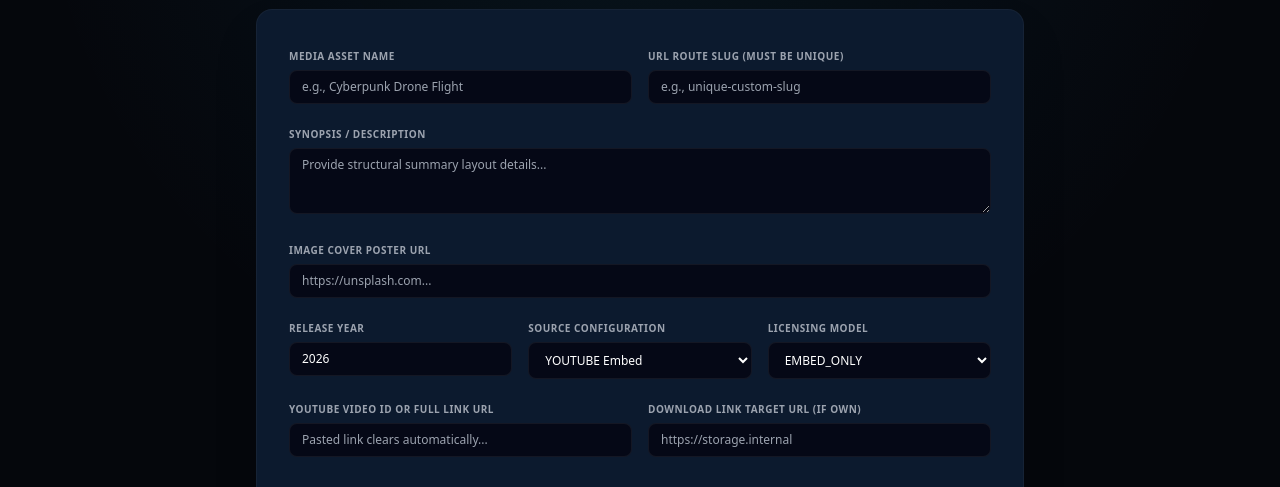
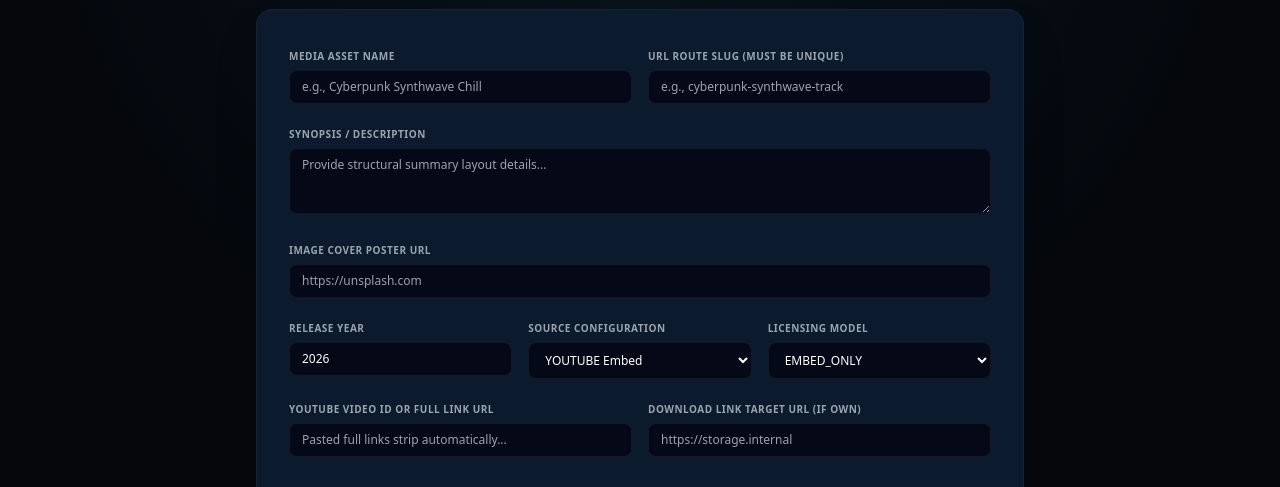
Before and after one commit to gosbertreonsi-ux/VideoHub, a Next.js app: page /admin in a window 1280 px wide. Shown: the part 181-668 px from the top of the page. Built offline with nearby package versions, Linux system fonts and the light colour scheme.

Commit message:
video page directed from youtube updated

```diff
--- a/src/app/admin/page.tsx
+++ b/src/app/admin/page.tsx
@@ -9,14 +9,14 @@ interface AdminPageProps {
 
 export default async function AdminDashboardPage({ searchParams }: AdminPageProps) {
 
-  // 🛡️ Admin Terminal Identity Verification
+  // 🛡️ Identity Verification Gate
   const simulatedUserRole = "ADMIN";
 
   if (simulatedUserRole !== "ADMIN") {
     redirect('/?error=unauthorized_admin_access');
   }
 
-  // Server Action function pipeline to ingest data fields down into Neon safely
+  // Secure Server Action pipeline to safely ingest data parameters into Neon Cloud
   async function handleAddTitle(formData: FormData) {
     'use server';
 
@@ -29,23 +29,24 @@ export default async function AdminDashboardPage({ searchParams }: AdminPageProp
     const license = formData.get('license') as any;
     const fileUrl = formData.get('fileUrl') as string || null;
 
-    // 🛠️ AUTOMATED YOUTUBE REGEX EXTAL CLEANER EXTRACTION LOOP
+    // 🛠️ AUTOMATED YOUTUBE REGEX CLEANER EXTRACTION LOOP
     const embedIdInput = formData.get('embedId') as string || null;
     let embedId = null;
 
     if (embedIdInput) {
-      // High-performance matching sequence catches watch urls, shorts, embeds, and list string tokens
       const youtubeRegex = /(?:youtube\.com\/(?:[^\/]+\/.+\/|(?:v|e(?:mbed)?)\/|.*[?&]v=)|youtu\.be\/)([^"&?\/\s]{11})/i;
       const match = embedIdInput.match(youtubeRegex);
-      embedId = match ? match[1] : embedIdInput.trim(); // Pulls out only the 11 character token safely!
+      embedId = match ? match[1] : embedIdInput.trim(); // Safely isolates the clean 11 character token string
     }
 
     if (!name || !slug) {
       redirect('/admin?error=missing_required_fields');
     }
 
+    let isDuplicate = false;
+
     try {
-      // 🏎️ Direct Ingestion Attempt
+      // 🏎️ Direct Database Ledger Ingestion Task
       await db.title.create({
         data: {
           name,
@@ -60,15 +61,19 @@ export default async function AdminDashboardPage({ searchParams }: AdminPageProp
         },
       });
     } catch (error: any) {
-      // 🛡️ DEFENSIVE GUARD: Catch Prisma Unique Barcode Slug Collisions Instantly
+      console.error("Database tracking caught an error:", error.message);
+      // If code is P2002, it means a unique constraint URL slug collision happened in Postgres
       if (error.code === 'P2002') {
-        redirect(`/admin?error=slug_already_exists&failed_slug=${slug}`);
+        isDuplicate = true;
       }
-      // General error catch-all
-      redirect('/admin?error=database_transaction_failed');
     }
 
-    // Clear stale caching snapshots to force immediate refresh layouts
+    // 🛡️ CRITICAL FIX: Execute redirects outside the try/catch context block to respect Next.js routing engines
+    if (isDuplicate) {
+      redirect(`/admin?error=slug_already_exists&failed_slug=${slug}`);
+    }
+
+    // Clear stale caching snapshots to force immediate refresh layouts globally
     revalidatePath('/');
     revalidatePath('/games');
     redirect('/admin?success=item_published_live');
@@ -77,21 +82,15 @@ export default async function AdminDashboardPage({ searchParams }: AdminPageProp
   return (
     <div className="max-w-3xl mx-auto space-y-8 animate-page-entry">
 
-      {/* 🧭 SYSTEM NOTIFICATION ALERTS DISPLAY PANEL */}
+      {/* 🧭 NOTIFICATION CONTROL CENTRE ALERTS BANNER PANEL */}
       {searchParams.error === 'slug_already_exists' && (
-        <div className="p-4 bg-red-950/40 border border-red-900/50 rounded-xl text-red-400 text-xs font-semibold">
+        <div className="p-4 bg-red-950/40 border border-red-900/50 rounded-xl text-red-400 text-xs font-semibold shadow-lg">
           ⚠️ **Ingestion Rejected:** A video asset with the web route address URL <span className="underline font-mono">"{searchParams.failed_slug}"</span> already exists inside your Neon database. Please choose a unique name slug!
         </div>
       )}
 
-      {searchParams.error === 'missing_required_fields' && (
-        <div className="p-4 bg-red-950/40 border border-red-900/50 rounded-xl text-red-400 text-xs font-semibold">
-          ⚠️ **Ingestion Rejected:** Required parameters (Name / Slug) were omitted from the form fields.
-        </div>
-      )}
-
       {searchParams.success === 'item_published_live' && (
-        <div className="p-4 bg-emerald-950/40 border border-emerald-900/50 rounded-xl text-emerald-400 text-xs font-semibold">
+        <div className="p-4 bg-emerald-950/40 border border-emerald-900/50 rounded-xl text-emerald-400 text-xs font-semibold shadow-lg">
           🚀 **Success:** Media object validated, cleaned, and published down into your cloud data layers live!
         </div>
       )}
@@ -108,11 +107,11 @@ export default async function AdminDashboardPage({ searchParams }: AdminPageProp
         <div className="grid grid-cols-1 sm:grid-cols-2 gap-4">
           <div className="space-y-1">
             <label className="text-[10px] font-black uppercase tracking-wider text-gray-400">Media Asset Name</label>
-            <input type="text" name="name" required placeholder="e.g., Cyberpunk Drone Flight" className="w-full bg-[var(--bg)] border border-white/[0.06] rounded-lg px-3 py-2 text-xs text-white focus:outline-none focus:border-[var(--accent)]" />
+            <input type="text" name="name" required placeholder="e.g., Cyberpunk Synthwave Chill" className="w-full bg-[var(--bg)] border border-white/[0.06] rounded-lg px-3 py-2 text-xs text-white focus:outline-none focus:border-[var(--accent)]" />
           </div>
           <div className="space-y-1">
             <label className="text-[10px] font-black uppercase tracking-wider text-gray-400">URL Route Slug (Must be unique)</label>
-            <input type="text" name="slug" required placeholder="e.g., unique-custom-slug" className="w-full bg-[var(--bg)] border border-white/[0.06] rounded-lg px-3 py-2 text-xs text-white focus:outline-none focus:border-[var(--accent)]" />
+            <input type="text" name="slug" required placeholder="e.g., cyberpunk-synthwave-track" className="w-full bg-[var(--bg)] border border-white/[0.06] rounded-lg px-3 py-2 text-xs text-white focus:outline-none focus:border-[var(--accent)]" />
           </div>
         </div>
         <div className="space-y-1">
@@ -121,7 +120,7 @@ export default async function AdminDashboardPage({ searchParams }: AdminPageProp
         </div>
         <div className="space-y-1">
           <label className="text-[10px] font-black uppercase tracking-wider text-gray-400">Image Cover Poster URL</label>
-          <input type="url" name="posterUrl" required placeholder="https://unsplash.com..." className="w-full bg-[var(--bg)] border border-white/[0.06] rounded-lg px-3 py-2 text-xs text-white focus:outline-none focus:border-[var(--accent)]" />
+          <input type="url" name="posterUrl" required placeholder="https://unsplash.com" className="w-full bg-[var(--bg)] border border-white/[0.06] rounded-lg px-3 py-2 text-xs text-white focus:outline-none focus:border-[var(--accent)]" />
         </div>
         <div className="grid grid-cols-1 sm:grid-cols-3 gap-4">
           <div className="space-y-1">
@@ -148,7 +147,7 @@ export default async function AdminDashboardPage({ searchParams }: AdminPageProp
         <div className="grid grid-cols-1 sm:grid-cols-2 gap-4">
           <div className="space-y-1">
             <label className="text-[10px] font-black uppercase tracking-wider text-gray-400">YouTube Video ID or Full Link URL</label>
-            <input type="text" name="embedId" placeholder="Pasted link clears automatically..." className="w-full bg-[var(--bg)] border border-white/[0.06] rounded-lg px-3 py-2 text-xs text-white focus:outline-none focus:border-[var(--accent)]" />
+            <input type="text" name="embedId" placeholder="Pasted full links strip automatically..." className="w-full bg-[var(--bg)] border border-white/[0.06] rounded-lg px-3 py-2 text-xs text-white focus:outline-none focus:border-[var(--accent)]" />
           </div>
           <div className="space-y-1">
             <label className="text-[10px] font-black uppercase tracking-wider text-gray-400">Download Link Target URL (If OWN)</label>
```
